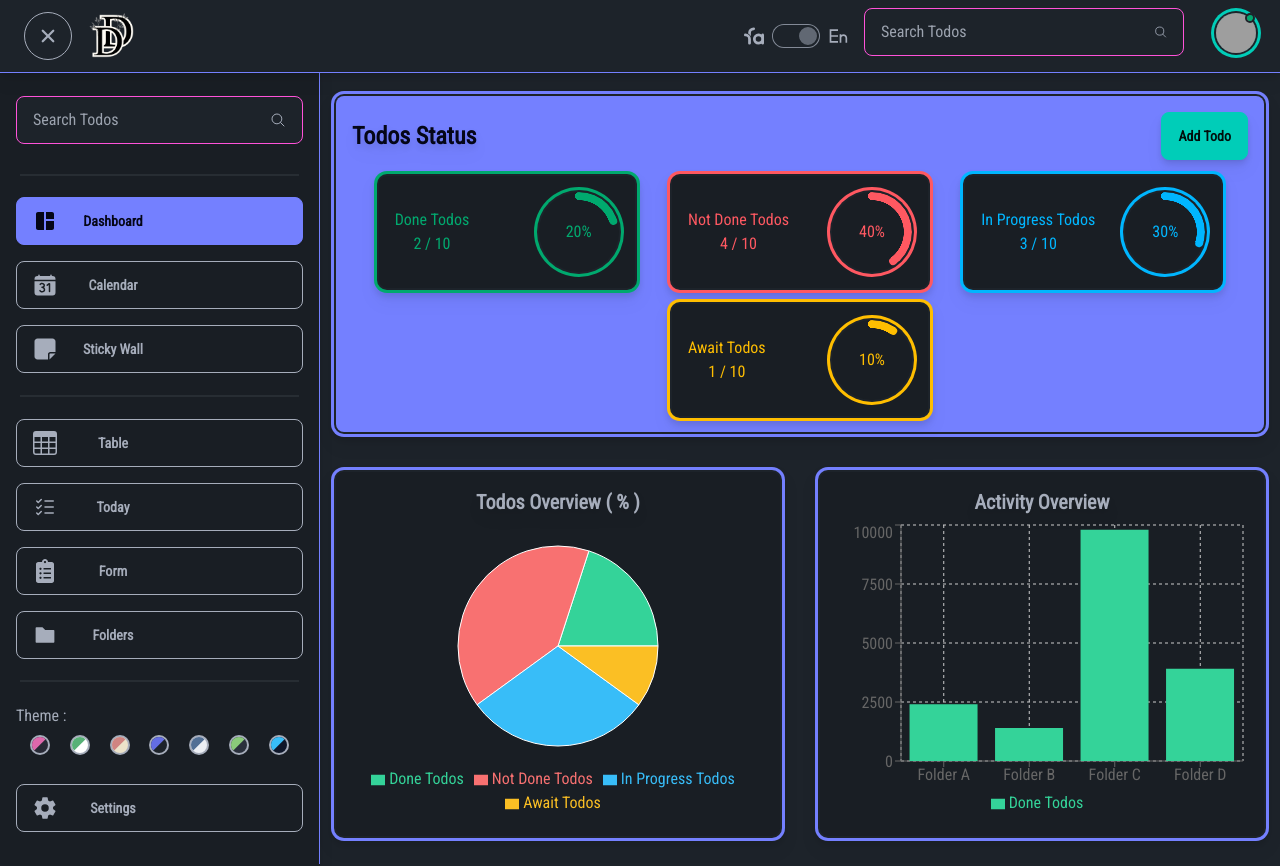
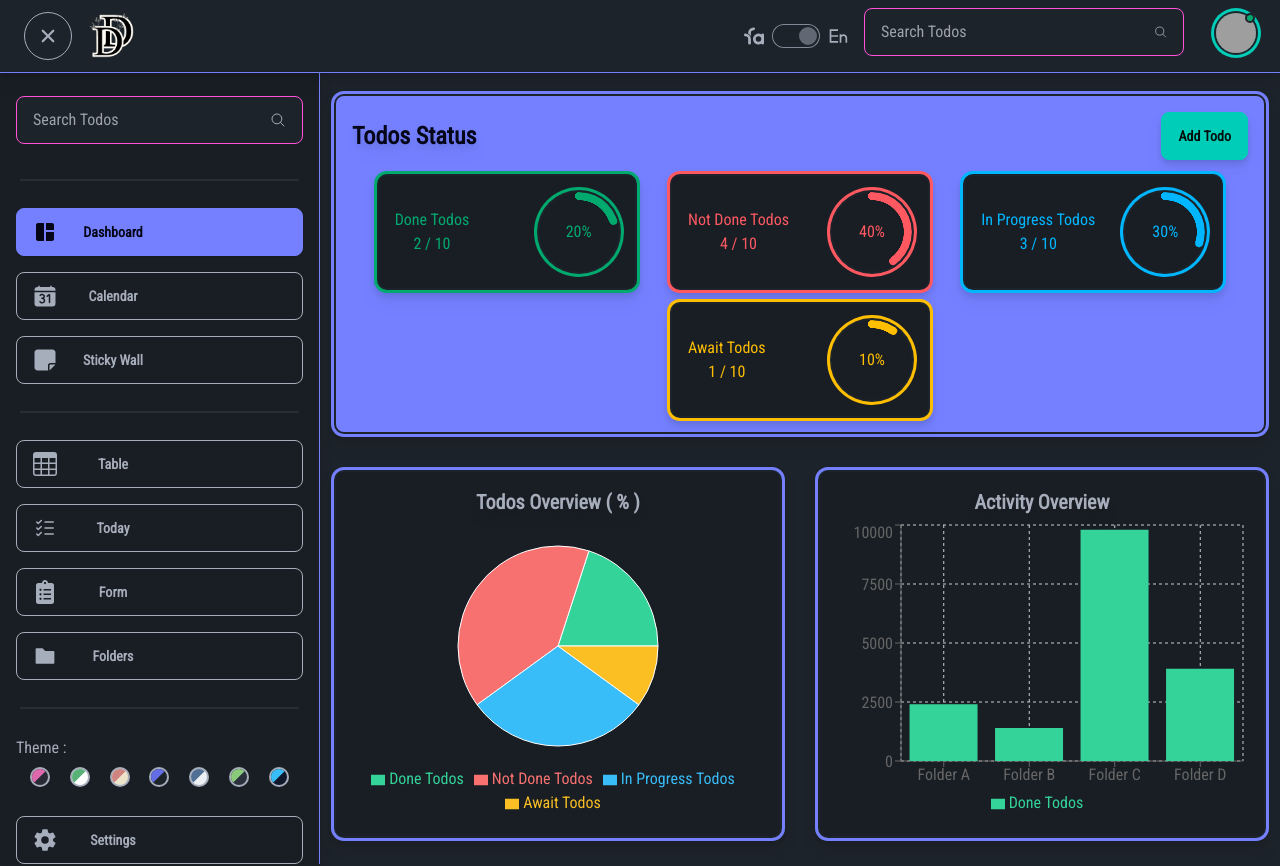
Before and after one commit to Ali-boorboor/Daily-Doings, a React (Vite) app: page /dashboard in a window 1280 px wide. Shown: the top 866 px of the page. Built offline with nearby package versions, Linux system fonts and the light colour scheme; grey boxes are pictures that could not be loaded.

Commit message:
fix sidebar bug

```diff
--- a/src/components/organisms/MainSidebar.tsx
+++ b/src/components/organisms/MainSidebar.tsx
@@ -20,14 +20,14 @@ function MainSidebar() {
 
   return (
     <div
-      className={`h-screen z-10 fixed top-16 drop-shadow-lg transition-all duration-300 ease-sidebar overflow-hidden ltr:border-r-primary ltr:border-r rtl:border-l-primary rtl:border-l w-44 md:w-60 lg:w-72 xl:w-80
+      className={`h-screen z-10 fixed overflow-y-auto scrollbar-hidden top-16 drop-shadow-lg transition-all duration-300 ease-sidebar ltr:border-r-primary ltr:border-r rtl:border-l-primary rtl:border-l w-44 md:w-60 lg:w-72 xl:w-80
         ${
           !isSideBarOpen
             ? "w-0 opacity-0 invisible -translate-x-full rtl:translate-x-full"
             : "w-44 opacity-100 visible translate-x-0"
         }`}
     >
-      <nav className="fixed flex flex-col gap-2 md:gap-4 bg-base-200 text-base-content h-full w-full p-2 md:px-4 md:py-8">
+      <nav className="flex flex-col gap-2 md:gap-4 bg-base-200 text-base-content w-full min-h-screen p-2 md:px-4 md:py-8 md:pb-20">
         <SearchInput style="" />
         <Divider style="m-0 md:m-1" />
         <SidebarLinks
@@ -46,11 +46,7 @@ function MainSidebar() {
           icon={<FaNoteSticky className="w-6 h-6" />}
         />
         <Divider style="m-0 md:m-1" />
-        <SidebarLinks
-          href="/table"
-          title={t("tableLink")}
-          icon={<BsTable className="w-6 h-6" />}
-        />
+        <SidebarLinks href="/table" title={t("tableLink")} icon={<BsTable className="w-6 h-6" />} />
         <SidebarLinks
           href="/today"
           title={t("todayLink")}
--- a/src/index.css
+++ b/src/index.css
@@ -11,3 +11,14 @@
   font-family: "lalezar";
   src: url("/fonts/Lalezar-Regular.ttf");
 }
+
+@layer utilities {
+  .scrollbar-hidden::-webkit-scrollbar {
+    display: none;
+  }
+
+  .scrollbar-hidden {
+    scrollbar-width: none;
+    -ms-overflow-style: none;
+  }
+}
```
